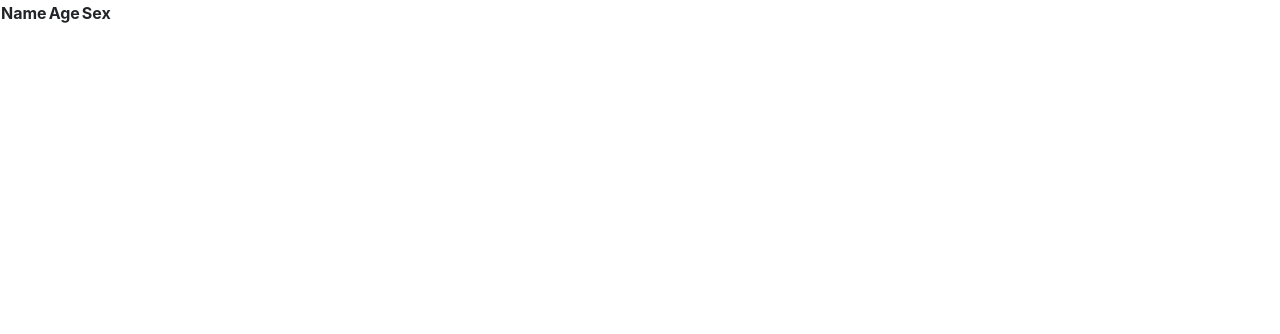
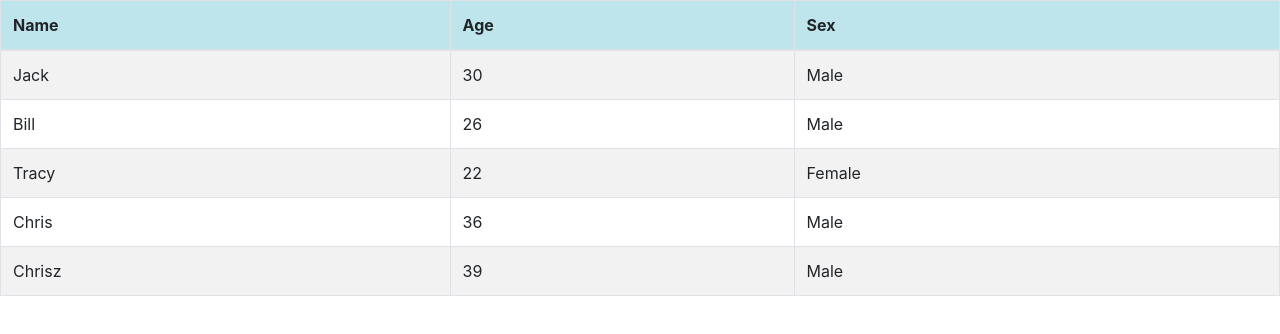
Before and after one commit to Panda-lala/Vue, a plain HTML site: page v-for.html in a window 1280 px wide. Drawn offline with nearby package versions, Linux system fonts and the light colour scheme.

Commit message:
提交v-for

```diff
--- /dev/null
+++ b/css/base.css
@@ -0,0 +1,3 @@
+body{
+    background-color: #293a46;
+}
--- a/v-for.html
+++ b/v-for.html
@@ -7,16 +7,18 @@
     <script src="js/vue.js"></script>
 </head>
 <body>
-    <div id="app">
-        <table>
-            <thead>
+    <div class="table-responsive" id="app">
+        <table class="table table-bordered table-striped">
+            <thead class="table-info">
                 <th>Name</th>
                 <th>Age</th>
                 <th>Sex</th>
             </thead>
             <tbody>
                 <tr v-for="person in people">
-                    <td></td>
+                    <td>{{person.name}}</td>
+                    <td>{{person.age}}</td>
+                    <td>{{person.sex}}</td>
                 </tr>
             </tbody>
         </table>
@@ -42,6 +44,10 @@
                 name:'Chris',
                 age:36,
                 sex:'Male'
+            },{
+                name:'Chrisz',
+                age:39,
+                sex:'Male'
             }]
         }
     })
```
